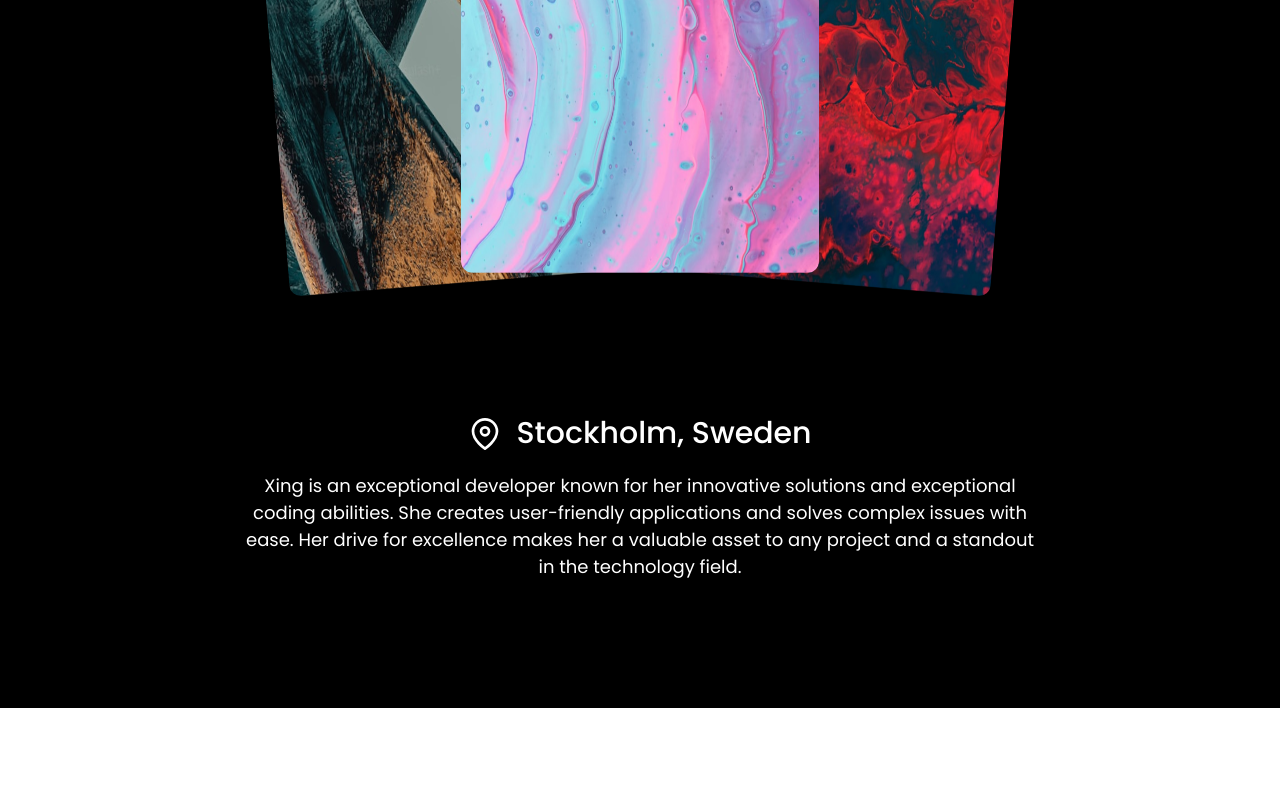
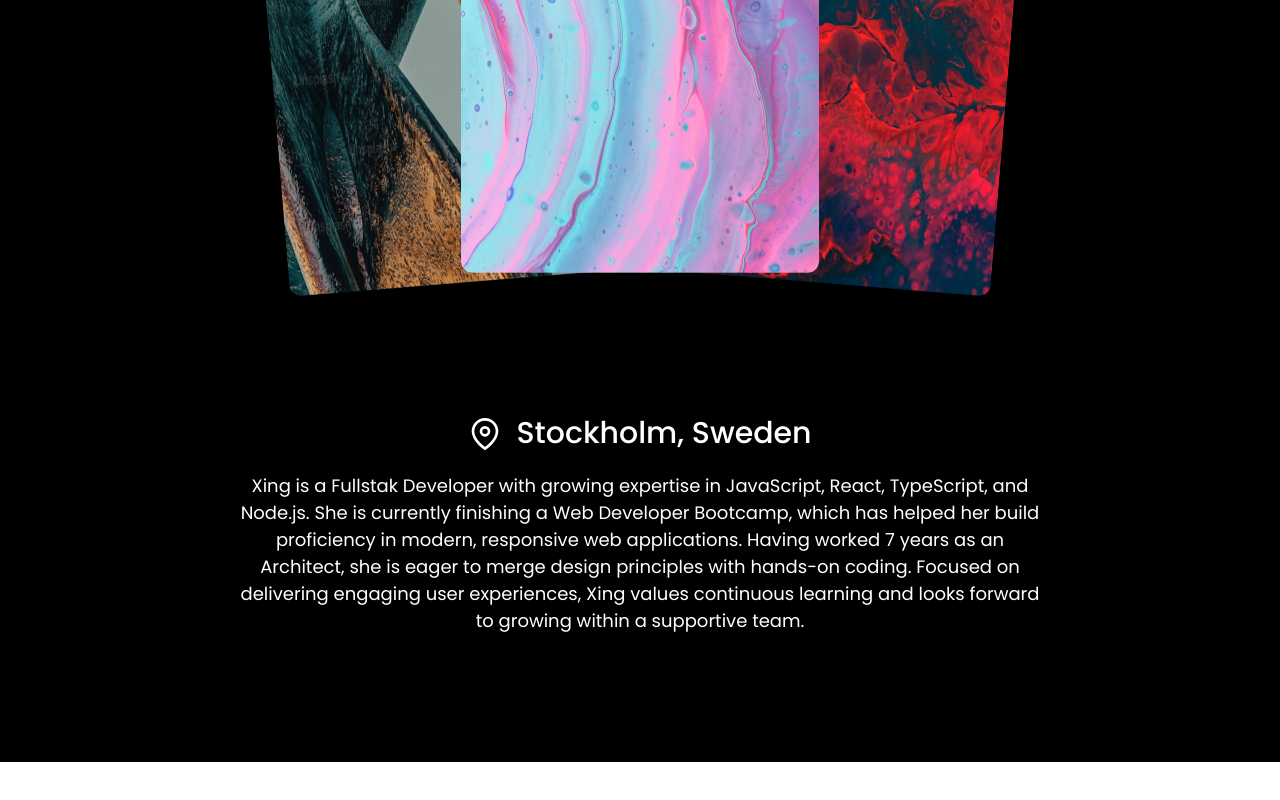
Before and after one commit to xingyin2024/my-react-portfolio, a React (Vite) app: page / in a window 1280 px wide. Shown: the part 704-1504 px from the top of the page. Built offline with nearby package versions, Linux system fonts and the light colour scheme.

Commit message:
update intro text

```diff
--- a/src/sections/Introduction/Introduction.jsx
+++ b/src/sections/Introduction/Introduction.jsx
@@ -9,7 +9,7 @@ export const Introduction = () => {
           <h3>Hi there, I am</h3>
           <h1>Xing Yin</h1>
           <h3>
-            Creative Fullstack Developer with a Background in Architecture
+            Passionate Fullstack Developer with a Background in Architecture
           </h3>
         </div>
 
@@ -38,11 +38,14 @@ export const Introduction = () => {
           </h3>
 
           <p>
-            Xing is an exceptional developer known for her innovative solutions
-            and exceptional coding abilities. She creates user-friendly
-            applications and solves complex issues with ease. Her drive for
-            excellence makes her a valuable asset to any project and a standout
-            in the technology field.
+            Xing is a Fullstak Developer with growing expertise in JavaScript,
+            React, TypeScript, and Node.js. She is currently finishing a Web
+            Developer Bootcamp, which has helped her build proficiency in
+            modern, responsive web applications. Having worked 7 years as an
+            Architect, she is eager to merge design principles with hands-on
+            coding. Focused on delivering engaging user experiences, Xing values
+            continuous learning and looks forward to growing within a supportive
+            team.
           </p>
         </div>
       </div>
```
